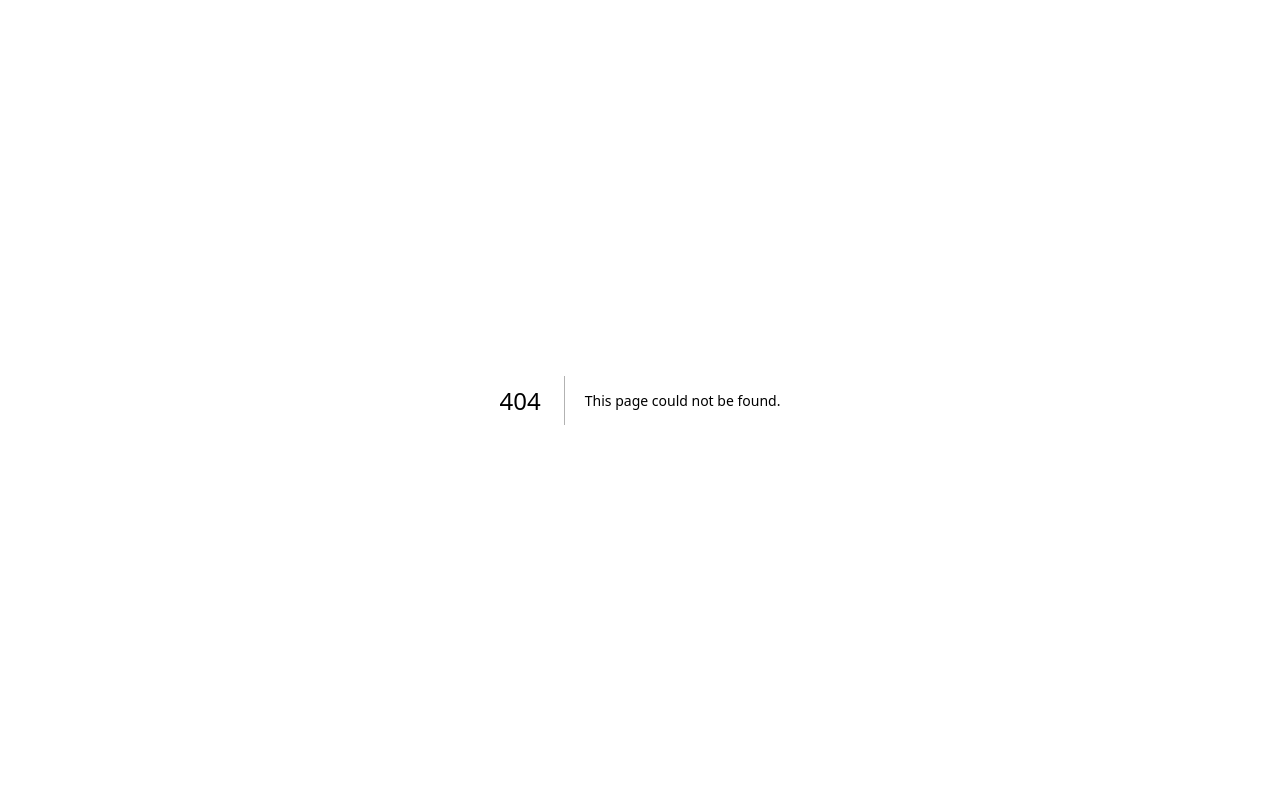
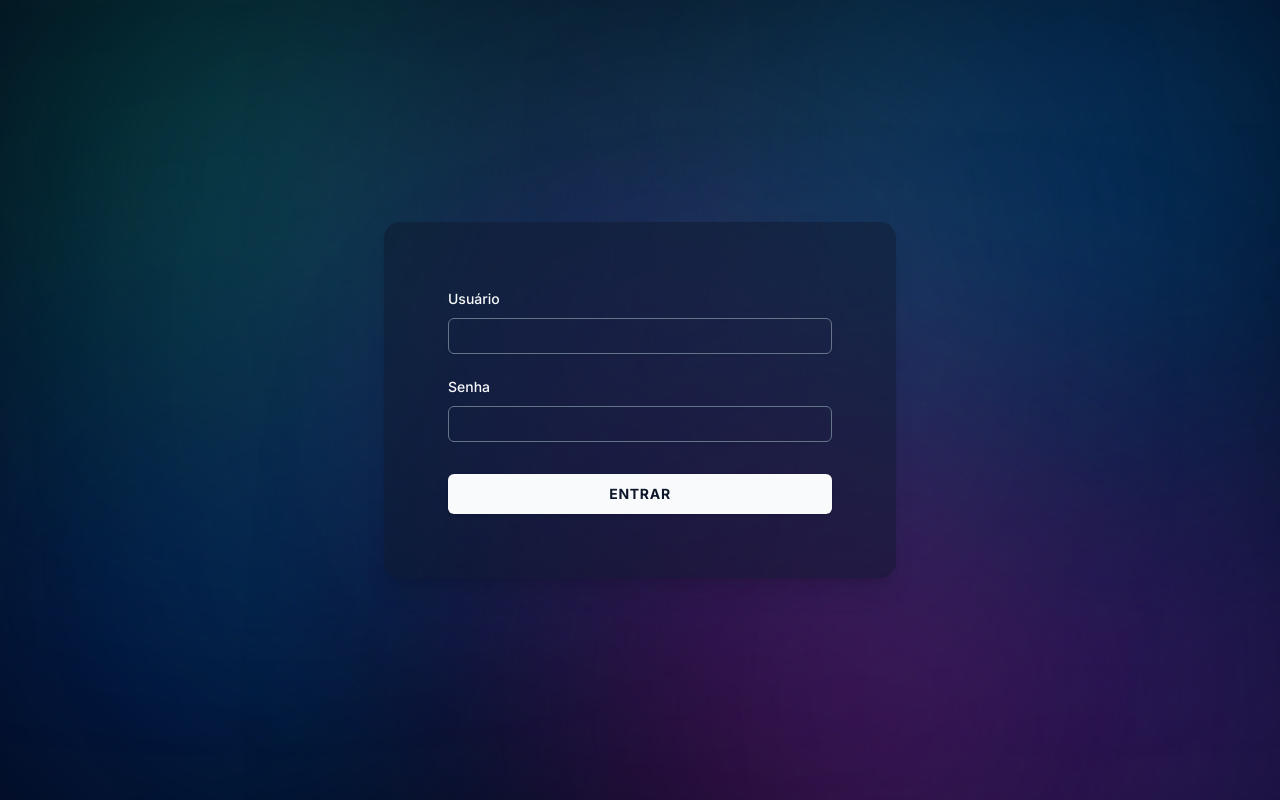
Before and after one commit to gastawny/shockwave-web, a Next.js app: page /login in a window 1280 px wide. Before the commit this address had no page. Built offline with nearby package versions, Linux system fonts and the light colour scheme.

Commit message:
feat: login interface

```diff
--- a/src/app/layout.tsx
+++ b/src/app/layout.tsx
@@ -15,8 +15,8 @@ export default function RootLayout({
   children: React.ReactNode
 }>) {
   return (
-    <html lang="en">
-      <body className={inter.className}>{children}</body>
+    <html lang="pt-BR">
+      <body className={`${inter.className} dark`}>{children}</body>
     </html>
   )
 }
--- /dev/null
+++ b/src/app/login/page.tsx
@@ -0,0 +1,82 @@
+'use client'
+
+import { Login } from '@/screens/Login'
+import { useForm } from 'react-hook-form'
+import { z } from 'zod'
+import { zodResolver } from '@hookform/resolvers/zod'
+import {
+  Form,
+  FormControl,
+  FormField,
+  FormItem,
+  FormLabel,
+  FormMessage,
+} from '@/components/ui/form'
+import { Input } from '@/components/ui/input'
+import { Button } from '@/components/ui/button'
+import { FormEvent } from 'react'
+
+const FormSchema = z.object({
+  username: z.string().min(3, {
+    message: 'O nome de usuário deve ter no mínimo 3 caracteres',
+  }),
+  password: z.string().min(3, {
+    message: 'A senha deve ter no mínimo 3 caracteres',
+  }),
+})
+
+export default function LoginPage() {
+  const form = useForm<z.infer<typeof FormSchema>>({
+    resolver: zodResolver(FormSchema),
+    defaultValues: {
+      username: '',
+      password: '',
+    },
+  })
+
+  async function onSubmit(data: FormEvent<HTMLFormElement>) {
+    console.log(data)
+  }
+
+  return (
+    <Login.Background className="flex h-screen w-screen p-4">
+      <div className="bg-slate-900/45 shadow-xl p-16 w-2/5 2xl:w-1/3 absolute left-1/2 -translate-x-1/2 top-1/2 -translate-y-1/2 z-10 rounded-2xl flex justify-center items-center flex-col gap-16">
+        <Form {...form}>
+          <form onSubmit={onSubmit} className="w-full flex flex-col gap-8">
+            <div className="flex flex-col gap-5">
+              <FormField
+                control={form.control}
+                name="username"
+                render={({ field }) => (
+                  <FormItem>
+                    <FormLabel>Usuário</FormLabel>
+                    <FormControl>
+                      <Input className="border-slate-500" {...field} />
+                    </FormControl>
+                    <FormMessage />
+                  </FormItem>
+                )}
+              />
+              <FormField
+                control={form.control}
+                name="password"
+                render={({ field }) => (
+                  <FormItem>
+                    <FormLabel>Senha</FormLabel>
+                    <FormControl>
+                      <Input type="password" className="border-slate-500" {...field} />
+                    </FormControl>
+                    <FormMessage />
+                  </FormItem>
+                )}
+              />
+            </div>
+            <Button type="submit" size="lg" className="font-bold uppercase tracking-wider">
+              Entrar
+            </Button>
+          </form>
+        </Form>
+      </div>
+    </Login.Background>
+  )
+}
--- /dev/null
+++ b/src/screens/Login/background/ellipse.tsx
@@ -0,0 +1,10 @@
+interface EllipseProps extends React.HTMLAttributes<HTMLDivElement> {}
+
+export function Ellipse(props: EllipseProps) {
+  return (
+    <div
+      {...props}
+      className={`${props.className} h-[360px] w-[360px] rounded-full blur-[160px] 2xl:blur-[200px]`}
+    ></div>
+  )
+}
--- /dev/null
+++ b/src/screens/Login/background/index.tsx
@@ -0,0 +1,24 @@
+import { Ellipse } from './ellipse'
+
+const Ellipses = [
+  'absolute left-1/5 top-1/2 bg-gradient-ellipse-1',
+  'absolute left-1/2 top-8 bg-gradient-ellipse-3',
+  'absolute -right-20 -bottom-20 bg-gradient-ellipse-2',
+  'absolute right-0 top-0 bg-gradient-ellipse-1',
+  'absolute left-16 top-0 bg-gradient-ellipse-3',
+  'absolute left-1/3 bottom-1/3 bg-gradient-ellipse-2',
+  'absolute left-1/2 -bottom-20 bg-gradient-ellipse-4',
+]
+
+interface BackgroundProps extends React.HTMLAttributes<HTMLDivElement> {}
+
+export function Background({ children, ...props }: BackgroundProps) {
+  return (
+    <div className="h-screen w-screen relative overflow-hidden">
+      {Ellipses.map((ellipse, index) => (
+        <Ellipse key={index} className={ellipse} />
+      ))}
+      <div {...props}>{children}</div>
+    </div>
+  )
+}
--- /dev/null
+++ b/src/screens/Login/index.tsx
@@ -0,0 +1,3 @@
+import { Background } from './background'
+
+export const Login = { Background }
--- a/tailwind.config.ts
+++ b/tailwind.config.ts
@@ -53,6 +53,18 @@ const config = {
           foreground: 'hsl(var(--card-foreground))',
         },
       },
+      backgroundImage: {
+        'gradient-radial': 'radial-gradient(var(--tw-gradient-stops))',
+        'gradient-conic': 'conic-gradient(from 180deg at 50% 50%, var(--tw-gradient-stops))',
+        'gradient-ellipse-1':
+          'linear-gradient(90deg, rgba(13,8,85,1) 0%, rgba(9,9,121,1) 35%, rgba(0,212,255,1) 100%)',
+        'gradient-ellipse-2':
+          'linear-gradient(90deg, rgba(35,8,85,1) 0%, rgba(35,9,121,1) 35%, rgba(155,105,236,1) 100%)',
+        'gradient-ellipse-3':
+          'linear-gradient(90deg, rgba(8,60,50,1) 0%, rgba(9,121,105,1) 35%, rgba(50,235,220,1) 100%)',
+        'gradient-ellipse-4':
+          'linear-gradient(90deg, rgba(76,8,85,1) 0%, rgba(114,9,121,1) 35%, rgba(210,105,236,1) 100%)',
+      },
       borderRadius: {
         lg: 'var(--radius)',
         md: 'calc(var(--radius) - 2px)',
```
